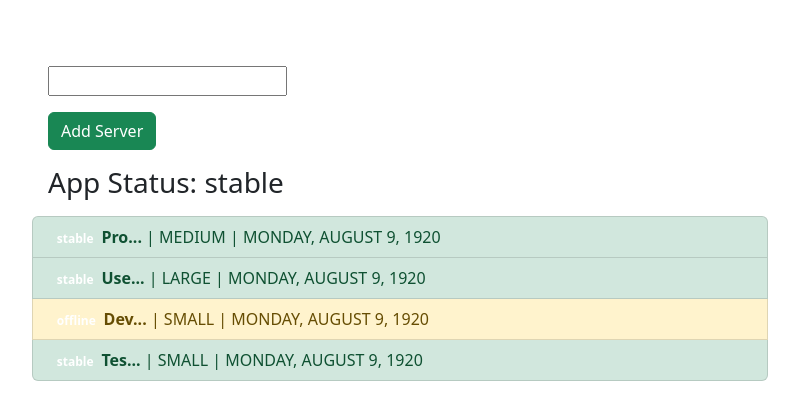
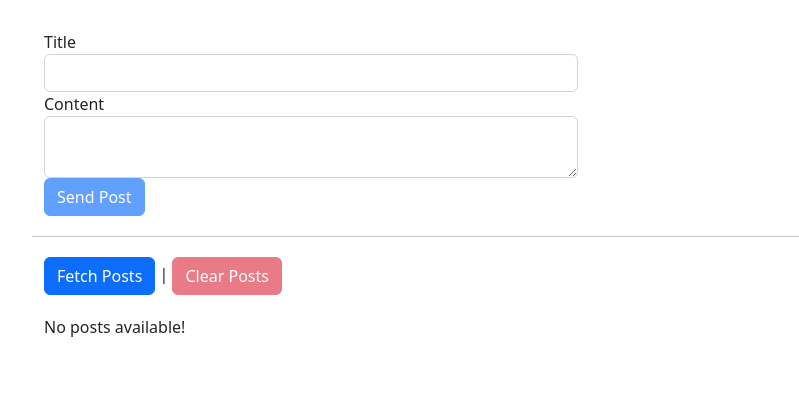
Before and after one commit to AhmedAliRezk5050/angular-practise, an Angular app: page / in a window 1280 px wide. Shown: the top 420 px of the page, without its empty margins (50-849 px from the left). Built offline with nearby package versions, Linux system fonts and the light colour scheme.

Commit message:
Http(init)

```diff
--- a/src/app/app.component.css
+++ b/src/app/app.component.css
@@ -1,3 +1,7 @@
 .container {
-  margin-top: 50px;
+  margin-top: 30px;
 }
+
+.row {
+  margin: 20px 0;
+}
--- a/src/app/app.component.html
+++ b/src/app/app.component.html
@@ -1,31 +1,57 @@
 <div class="container">
   <div class="row">
-    <div class="col-xs-12 col-sm-10 col-md-8 col-sm-offset-1 col-md-offset-2">
-      <div class="m-3">
-        <input type="text" [(ngModel)]="filterValue">
-      </div>
-      <div class="m-3">
-        <button class="btn btn-success" (click)="onAddServer()">Add Server</button>
-      </div>
-
-      <div class="m-3">
-        <h3>App Status: {{appStatus | async}}</h3>
-      </div>
-
-      <ul class="list-group">
-        <li
-          class="list-group-item"
-          *ngFor="let server of servers | filter:'status':filterValue"
-          [ngClass]="getStatusClasses(server)">
-          <span
-            class="badge">
-            {{ server.status }}
-          </span>
-          <strong>{{ server.name | shorten:3}}</strong>
-          | {{ server.instanceType | uppercase }}
-          | {{ server.started | date:'fullDate' | uppercase}}
-        </li>
-      </ul>
+    <div class="col-xs-12 col-md-6 col-md-offset-3">
+      <form #postForm="ngForm" (ngSubmit)="onCreatePost(postForm.value)">
+        <div class="form-group">
+          <label for="title">Title</label>
+          <input
+            type="text"
+            class="form-control"
+            id="title"
+            required
+            ngModel
+            name="title"
+          />
+        </div>
+        <div class="form-group">
+          <label for="content">Content</label>
+          <textarea
+            class="form-control"
+            id="content"
+            required
+            ngModel
+            name="content"
+          ></textarea>
+        </div>
+        <button
+          class="btn btn-primary"
+          type="submit"
+          [disabled]="!postForm.valid"
+        >
+          Send Post
+        </button>
+      </form>
+    </div>
+  </div>
+  <hr />
+  <div class="row">
+    <div class="col-xs-12 col-md-6 col-md-offset-3">
+      <button class="btn btn-primary" (click)="onFetchPosts()">
+        Fetch Posts
+      </button>
+      |
+      <button
+        class="btn btn-danger"
+        [disabled]="loadedPosts.length < 1"
+        (click)="onClearPosts()"
+      >
+        Clear Posts
+      </button>
+    </div>
+  </div>
+  <div class="row">
+    <div class="col-xs-12 col-md-6 col-md-offset-3">
+      <p>No posts available!</p>
     </div>
   </div>
 </div>
--- a/src/app/app.component.ts
+++ b/src/app/app.component.ts
@@ -1,59 +1,28 @@
-import { Component } from '@angular/core';
+import { Component, OnInit } from '@angular/core';
+import { HttpClient } from '@angular/common/http';
 
 @Component({
   selector: 'app-root',
   templateUrl: './app.component.html',
   styleUrls: ['./app.component.css']
 })
-export class AppComponent {
-  filterValue = ''
+export class AppComponent implements OnInit {
+  loadedPosts = [];
 
-  appStatus = new Promise((res, _) => {
-    setTimeout(() => {
-      res('stable')
-    }, 2000)
-  })
+  constructor(private http: HttpClient) {}
 
-  servers = [
-    {
-      instanceType: 'medium',
-      name: 'Production Server',
-      status: 'stable',
-      started: new Date(15, 1, 2017)
-    },
-    {
-      instanceType: 'large',
-      name: 'User Database',
-      status: 'stable',
-      started: new Date(15, 1, 2017)
-    },
-    {
-      instanceType: 'small',
-      name: 'Development Server',
-      status: 'offline',
-      started: new Date(15, 1, 2017)
-    },
-    {
-      instanceType: 'small',
-      name: 'Testing Environment Server',
-      status: 'stable',
-      started: new Date(15, 1, 2017)
-    }
-  ];
-  getStatusClasses(server: {instanceType: string, name: string, status: string, started: Date}) {
-    return {
-      'list-group-item-success': server.status === 'stable',
-      'list-group-item-warning': server.status === 'offline',
-      'list-group-item-danger': server.status === 'critical'
-    };
+  ngOnInit() {}
+
+  onCreatePost(postData: { title: string; content: string }) {
+    // Send Http request
+    console.log(postData);
   }
 
-  onAddServer() {
-    this.servers.push({
-      instanceType: 'small',
-      name: 'New Server !!!!!!!!',
-      status: 'stable',
-      started: new Date(15, 1, 2017)
-    })
+  onFetchPosts() {
+    // Send Http request
+  }
+
+  onClearPosts() {
+    // Send Http request
   }
 }
--- a/src/app/filter.pipe.ts
+++ /dev/null
@@ -1,22 +0,0 @@
-import { Pipe, PipeTransform } from '@angular/core';
-
-@Pipe({
-  name: 'filter',
-  pure: false
-})
-export class FilterPipe implements PipeTransform {
-
-  transform(item: any, filterBy: string, filterValue: string) {
-    if(item.length  === 0 || filterValue === '') return item;
-
-    const resultArray = [];
-    for (let f of item) {
-        if(f[filterBy] === filterValue) {
-          resultArray.push(f);
-        }
-    }
-
-    return resultArray
-  }
-
-}
--- a/src/app/shorten.pipe.ts
+++ /dev/null
@@ -1,12 +0,0 @@
-import { Pipe, PipeTransform } from '@angular/core';
-
-@Pipe({
-  name: 'shorten'
-})
-export class ShortenPipe implements PipeTransform {
-
-  transform(value: any, limit?: number){
-    return limit != undefined && value.length > limit ? value.substring(0, limit) + '...' : value;
-  }
-
-}
```
Also changed, not shown: src/app/app.module.ts (+4 -13 lines), 1 other file (tests, documents, lock files or other folders).
